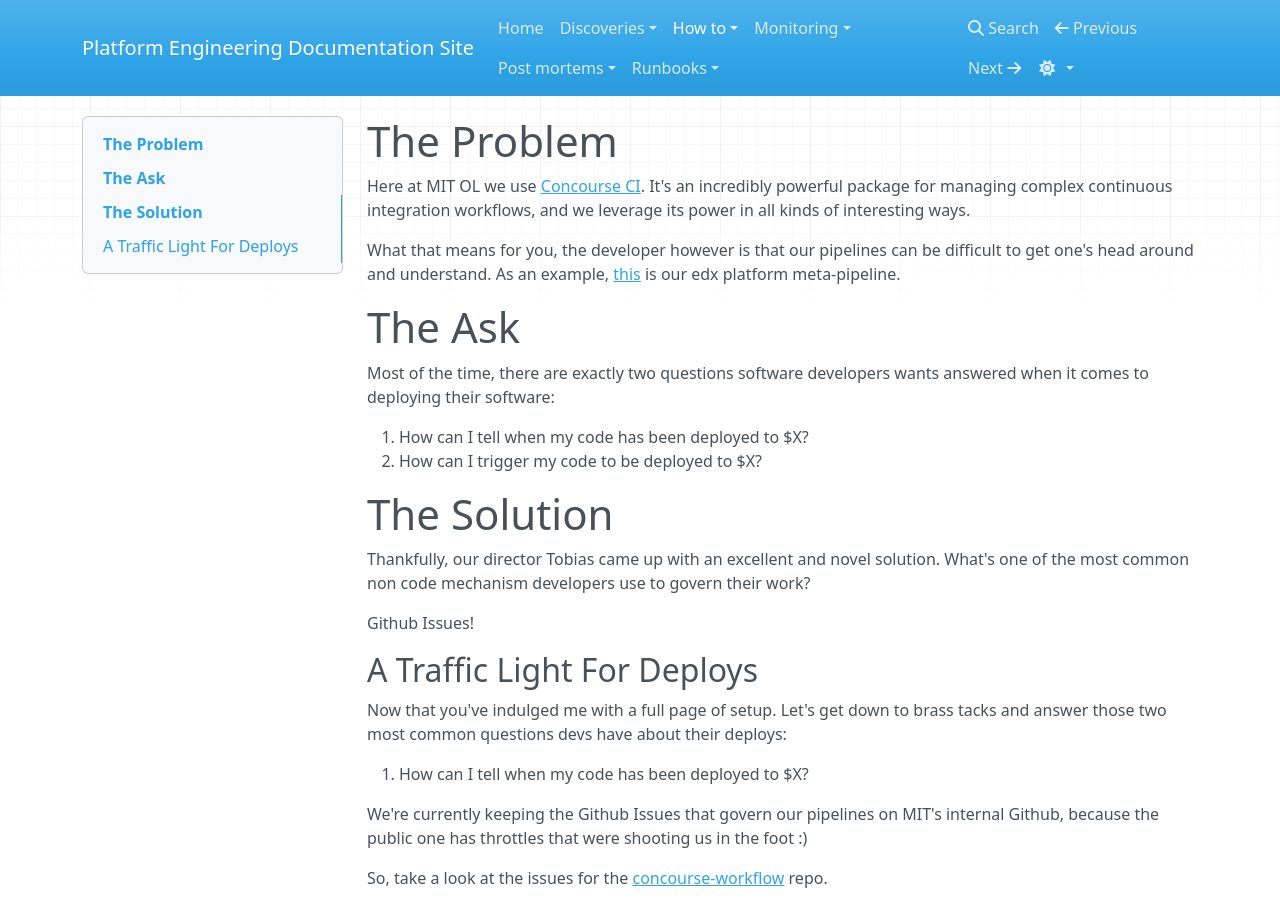
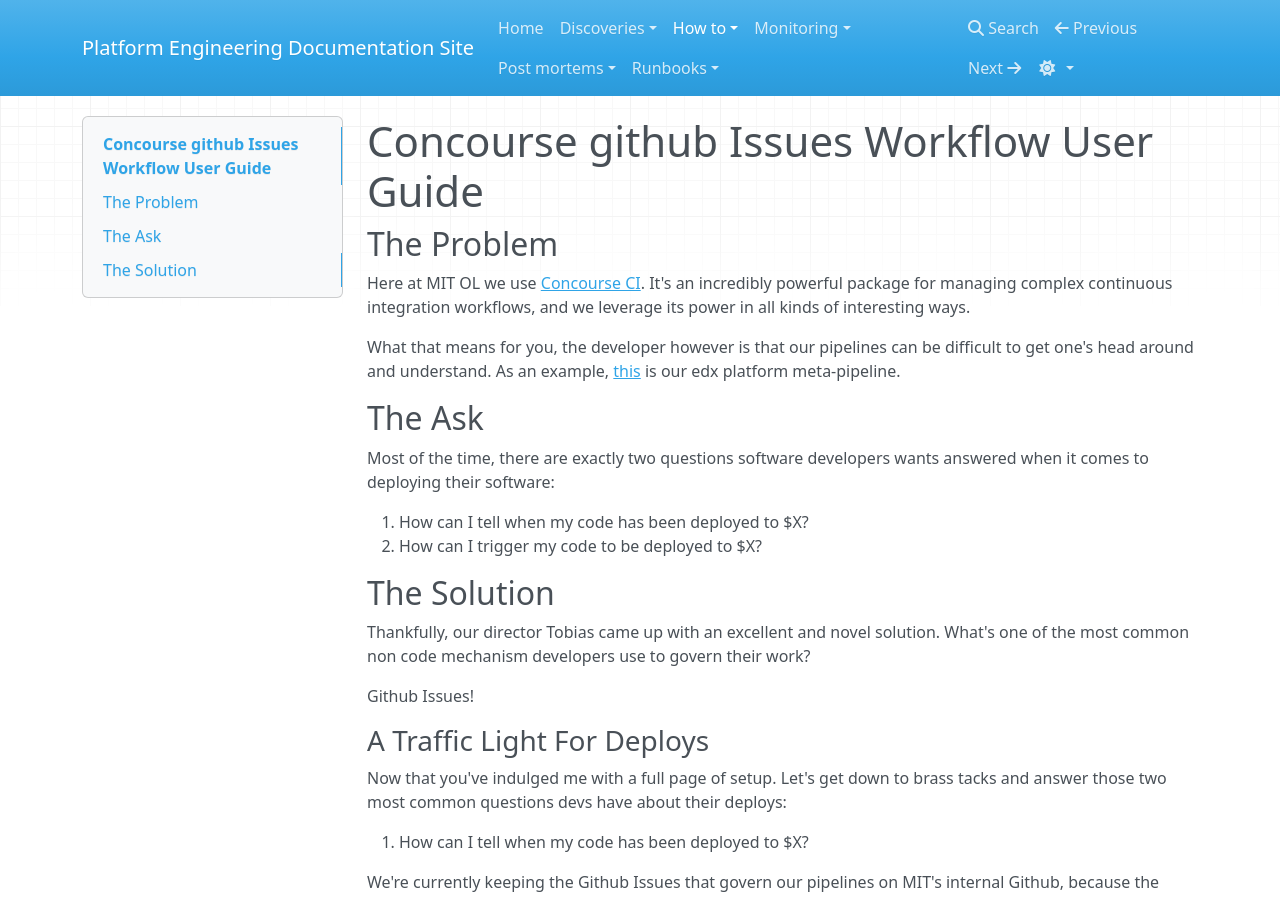
Before and after one commit to mitodl/platform-engineering-site, an MkDocs documentation site: the page built from docs/how_to/concourse_github_issues_user_guide.md, in a window 1280 px wide and 900 px high. Built offline with MkDocs 1.6.1, drawn with Linux system fonts in a browser that asks for light colours; nearby versions of some CDN libraries.

Commit message:
Fix another header :)

```diff
--- a/docs/how_to/concourse_github_issues_user_guide.md
+++ b/docs/how_to/concourse_github_issues_user_guide.md
@@ -1,4 +1,6 @@
-# The Problem
+# Concourse github Issues Workflow User Guide
+
+## The Problem
 
 Here at MIT OL we use [Concourse CI](https://concourse-ci.org/). It's an
 incredibly powerful package for managing complex continuous integration
@@ -9,7 +11,7 @@
 [this](https://cicd.odl.mit.edu/teams/infrastructure/pipelines/docker-packer-pulumi-edxapp-global)
 is our edx platform meta-pipeline.
 
-# The Ask
+## The Ask
 
 Most of the time, there are exactly two questions software developers wants
 answered when it comes to deploying their software:
@@ -17,14 +19,14 @@
 1. How can I tell when my code has been deployed to $X?
 2. How can I trigger my code to be deployed to $X?
 
-# The Solution
+## The Solution
 
 Thankfully, our director Tobias came up with an excellent and novel solution.
 What's one of the most common non code mechanism developers use to govern their work?
 
 Github Issues!
 
-## A Traffic Light For Deploys
+### A Traffic Light For Deploys
 
 Now that you've indulged me with a full page of setup. Let's get down to brass
 tacks and answer those two most common questions devs have about their deploys:
```
